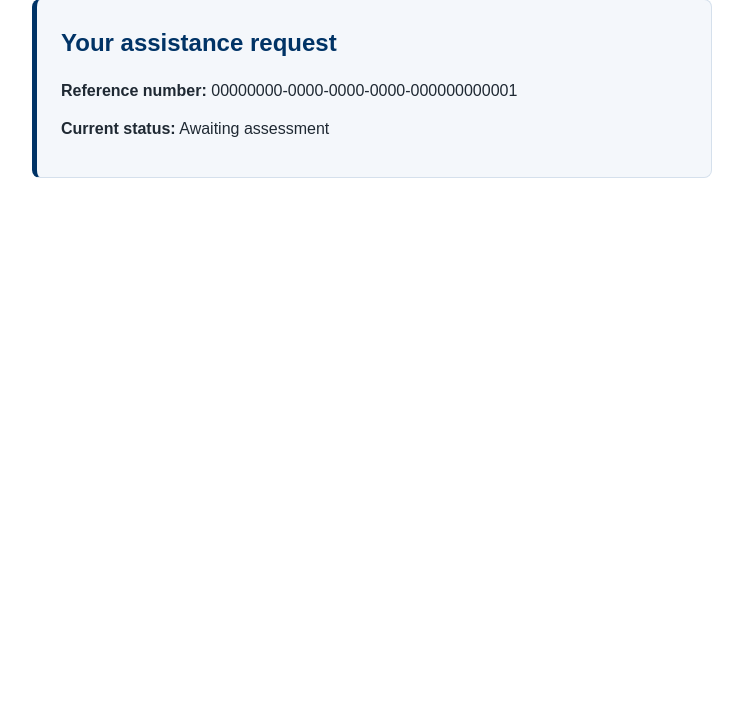
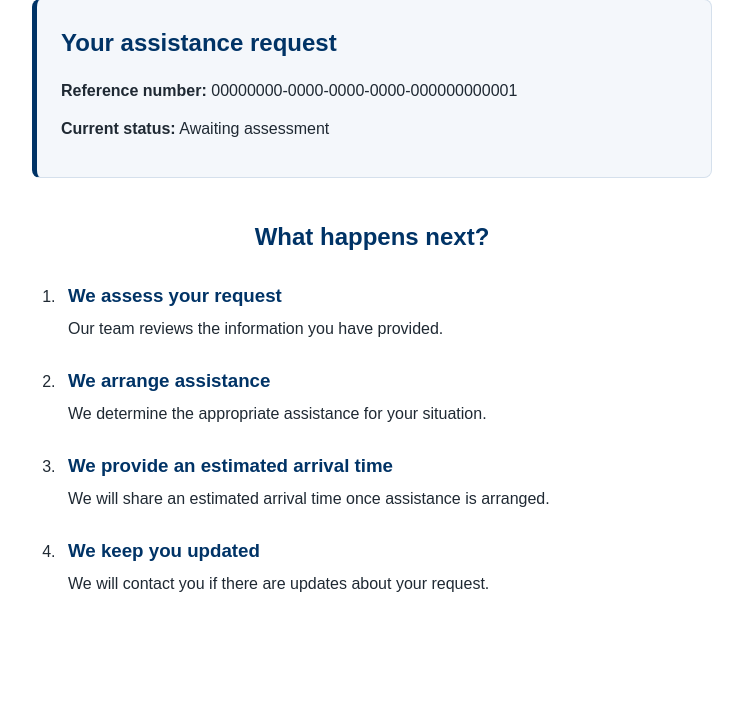
Before and after one commit to Reme65/almac-and-sons-mobile-fitting-services, a Django app: template templates/assistance-confirmation.html in a window 1280 px wide. Shown: the part 303-1020 px from the top of the page, without its empty margins (268-1011 px from the left). Before the commit the page ends 481 px from the top, so only its background shows below. Run offline with Django 5.2, Linux system fonts and the light colour scheme; the template is opened without the code that fills it: values that come from a table or form of the project are taken from there, others are empty; tables that the repository leaves empty hold one stand-in row (values such as "Sample post").

Commit message:
Add and style assistance confirmation next steps

```diff
--- a/assistance/tests.py
+++ b/assistance/tests.py
@@ -457,3 +457,8 @@ class AssistanceConfirmationTemplateTests(SimpleTestCase):
             "Your request for assistance has been submitted",
             html,
         )
+        self.assertIn("What happens next?", html)
+        self.assertIn("We assess your request", html)
+        self.assertIn("We arrange assistance", html)
+        self.assertIn("We provide an estimated arrival time", html)
+        self.assertIn("We keep you updated", html)
--- a/static/css/styles.css
+++ b/static/css/styles.css
@@ -947,6 +947,7 @@ a {
     text-align: left;
 }
 
+
 /* Assistance confirmation — reference and status panel */
 
 .confirmation-reference {
@@ -968,6 +969,40 @@ a {
 .confirmation-reference p {
     margin: 0.75rem 0;
     overflow-wrap: anywhere;
+}
+
+/* Assistance confirmation — next steps */
+
+.confirmation-next-steps {
+    max-width: 680px;
+    margin: 2.5rem auto;
+    text-align: left;
+}
+
+.confirmation-next-steps h2 {
+    margin-bottom: 1.5rem;
+    color: #003366;
+    text-align: center;
+}
+
+.confirmation-next-steps ol {
+    margin: 0;
+    padding-left: 1.75rem;
+}
+
+.confirmation-next-steps li {
+    margin-bottom: 1.5rem;
+    padding-left: 0.5rem;
+}
+
+.confirmation-next-steps li h3 {
+    margin-bottom: 0.35rem;
+    color: #003366;
+}
+
+.confirmation-next-steps li p {
+    margin: 0;
+    line-height: 1.6;
 }
 
 /* ========================================
--- a/templates/assistance-confirmation.html
+++ b/templates/assistance-confirmation.html
@@ -86,6 +86,29 @@
                 <span>{{ assistance_request.get_status_display }}</span>
             </p>
         </div>
+
+        <section class="confirmation-next-steps" aria-labelledby="next-steps-heading">
+            <h2 id="next-steps-heading">What happens next?</h2>
+
+            <ol>
+                <li>
+                    <h3>We assess your request</h3>
+                    <p>Our team reviews the information you have provided.</p>
+                </li>
+                <li>
+                    <h3>We arrange assistance</h3>
+                    <p>We determine the appropriate assistance for your situation.</p>
+                </li>
+                <li>
+                    <h3>We provide an estimated arrival time</h3>
+                    <p>We will share an estimated arrival time once assistance is arranged.</p>
+                </li>
+                <li>
+                     <h3>We keep you updated</h3>
+                     <p>We will contact you if there are updates about your request.</p>
+                </li>
+            </ol>
+        </section>
         </section>
     </main>
 
```
